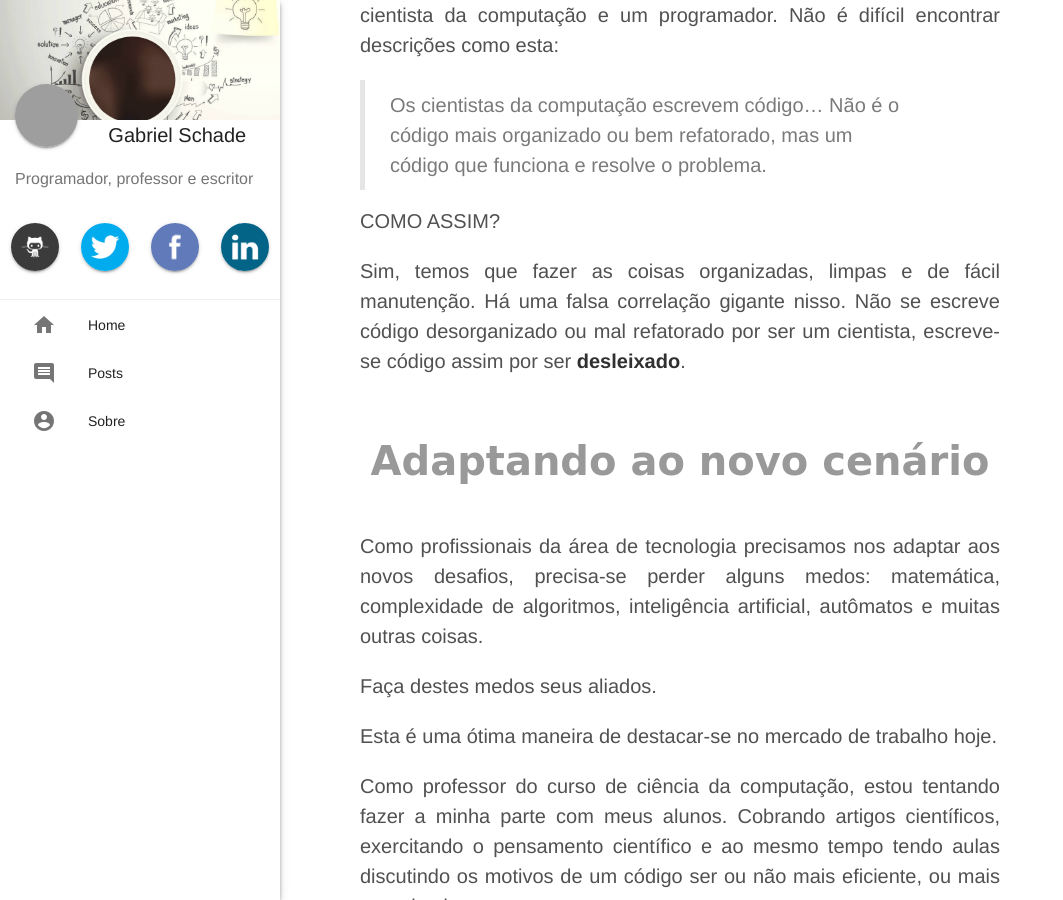
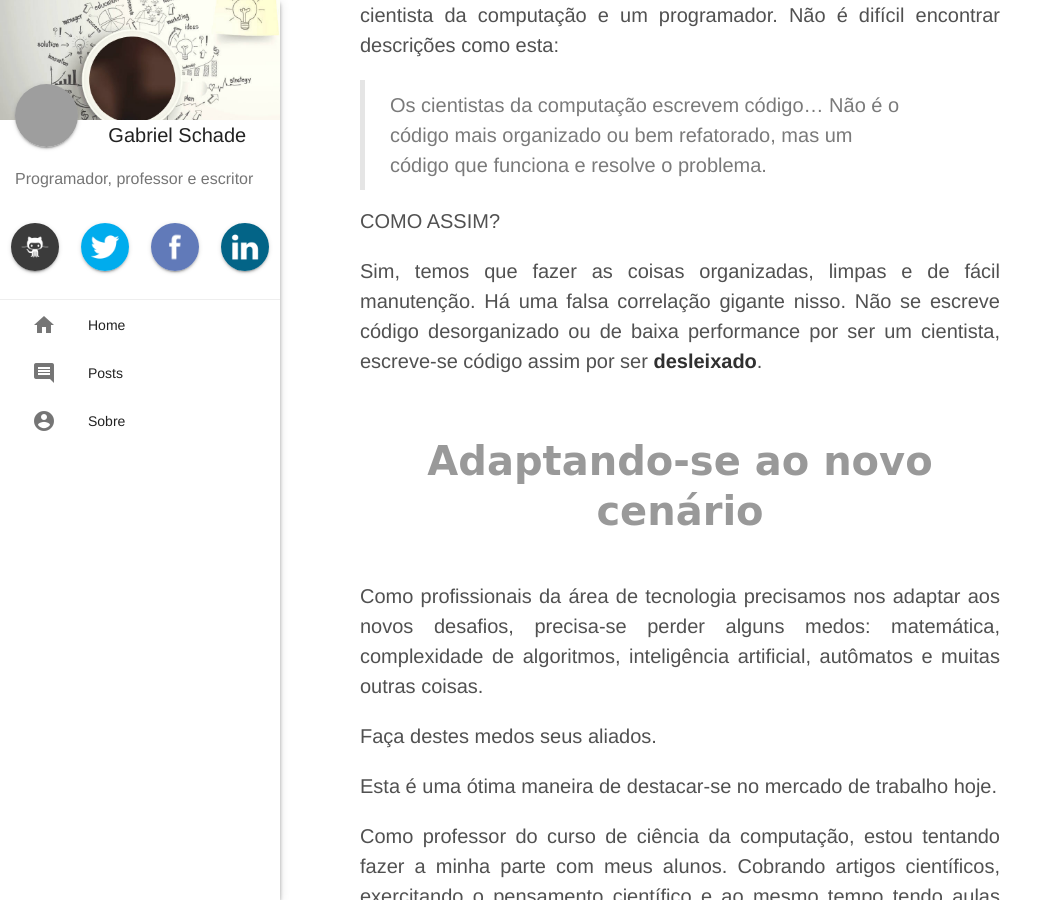
Before and after one commit to gabrielschade/gabrielschade.github.io, a Jekyll site: the page built from _posts/2017-10-02-programador-cientista.markdown, in a window 1280 px wide and 900 px high, scrolled down 2016 px. Shown: the whole window, without its empty margins (0-1063 px from the left). Built offline with Jekyll 4.4.1, drawn with Linux system fonts in a browser that asks for light colours; nearby versions of some CDN libraries; comment, search, counter and statistics services are not loaded; some of the changed text lies outside the part shown; grey boxes are pictures that could not be loaded.

Commit message:
correções do post

```diff
--- a/_posts/2017-10-02-programador-cientista.markdown
+++ b/_posts/2017-10-02-programador-cientista.markdown
@@ -14,7 +14,7 @@
 
 Hoje em dia o mundo está diferente, saber utilizar as ferramentas do mercado é excelente, mas talvez isso não seja o bastante para alcançar o topo.
 
-Termos como: aprendizado de máquina, sistemas de recomendação, *data science* e programação cognitiva não são mais restritos a academia, o mercado também precisa disso.
+Termos como: aprendizado de máquina, sistemas de recomendação, *data science* e programação cognitiva não são mais restritos à academia, o mercado também precisa disso.
 
 Tarefas como estas e as vezes até a própria criação de um bom algoritmo tornam-se complicadas de serem realizadas com sucesso sem ter algum nível de background científico.
 
@@ -48,9 +48,9 @@
 
 COMO ASSIM?
 
-Sim, temos que fazer as coisas organizadas, limpas e de fácil manutenção. Há uma falsa correlação gigante nisso. Não se escreve código desorganizado ou mal refatorado por ser um cientista, escreve-se código assim por ser **desleixado**.
+Sim, temos que fazer as coisas organizadas, limpas e de fácil manutenção. Há uma falsa correlação gigante nisso. Não se escreve código desorganizado ou de baixa performance por ser um cientista, escreve-se código assim por ser **desleixado**.
 
-{% include huge-h2.html content="Adaptando ao novo cenário" %}
+{% include huge-h2.html content="Adaptando-se ao novo cenário" %}
 
 Como profissionais da área de tecnologia precisamos nos adaptar aos novos desafios, precisa-se perder alguns medos: matemática, complexidade de algoritmos, inteligência artificial, autômatos e muitas outras coisas.
 
```
